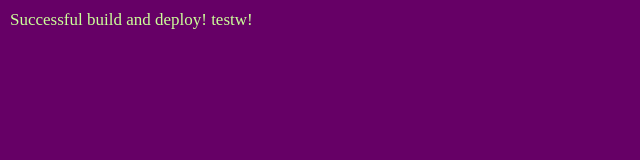
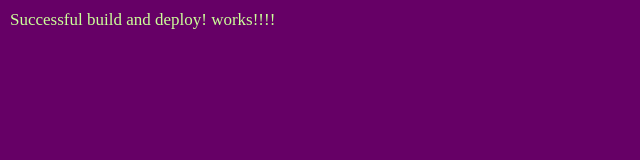
Before and after one commit to InnKeeperDevOps/example-nginx, a plain HTML site: page static/index.html in a window 1280 px wide. Shown: the full height of the page, 0-640 px from the left. Drawn offline with Linux system fonts and the light colour scheme.

Commit message:
Update index.html

```diff
--- a/static/index.html
+++ b/static/index.html
@@ -14,5 +14,5 @@
       }
     </style>
   </head>
-  <body>Successful build and deploy! testw!</body>
+  <body>Successful build and deploy! works!!!!</body>
 </html>
```
